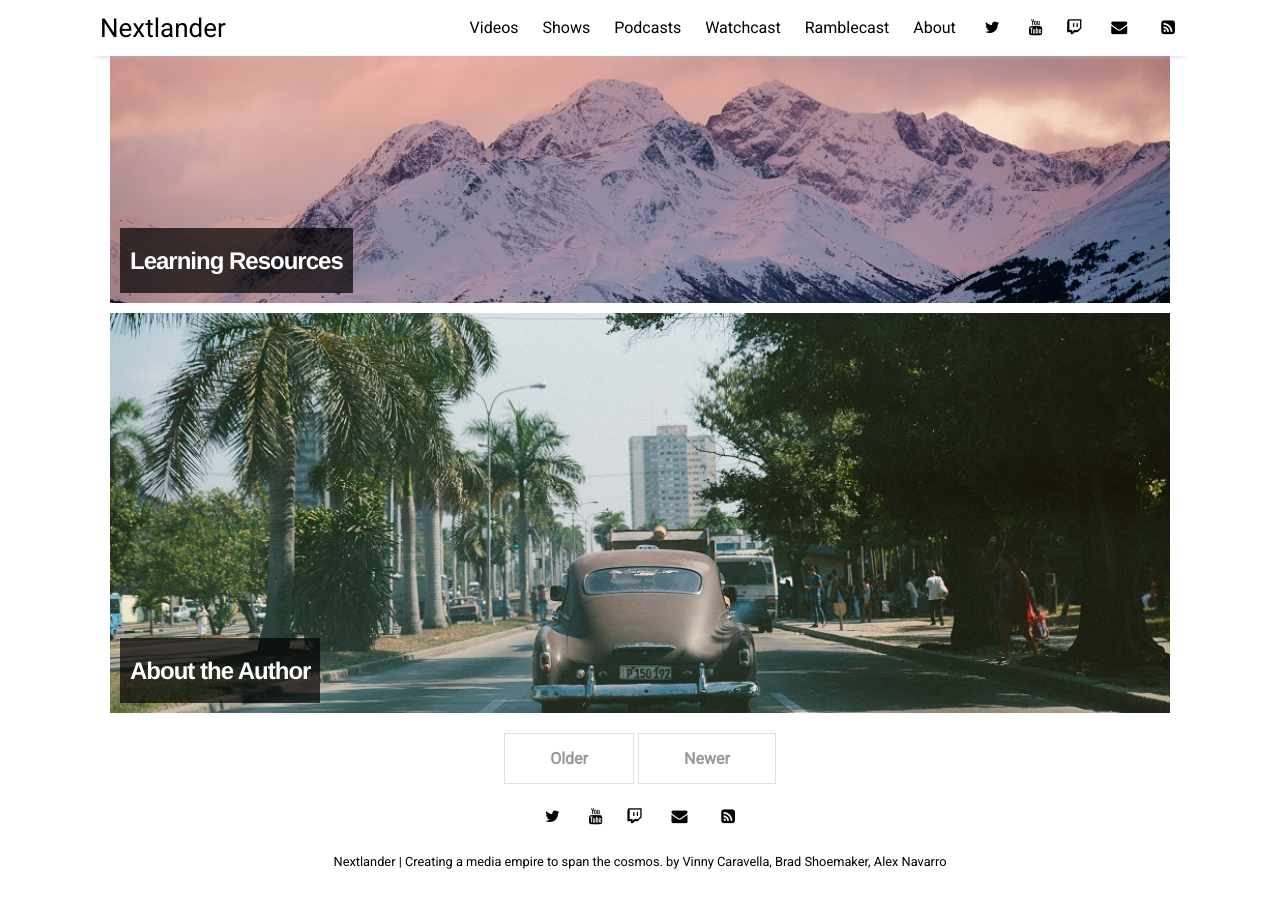
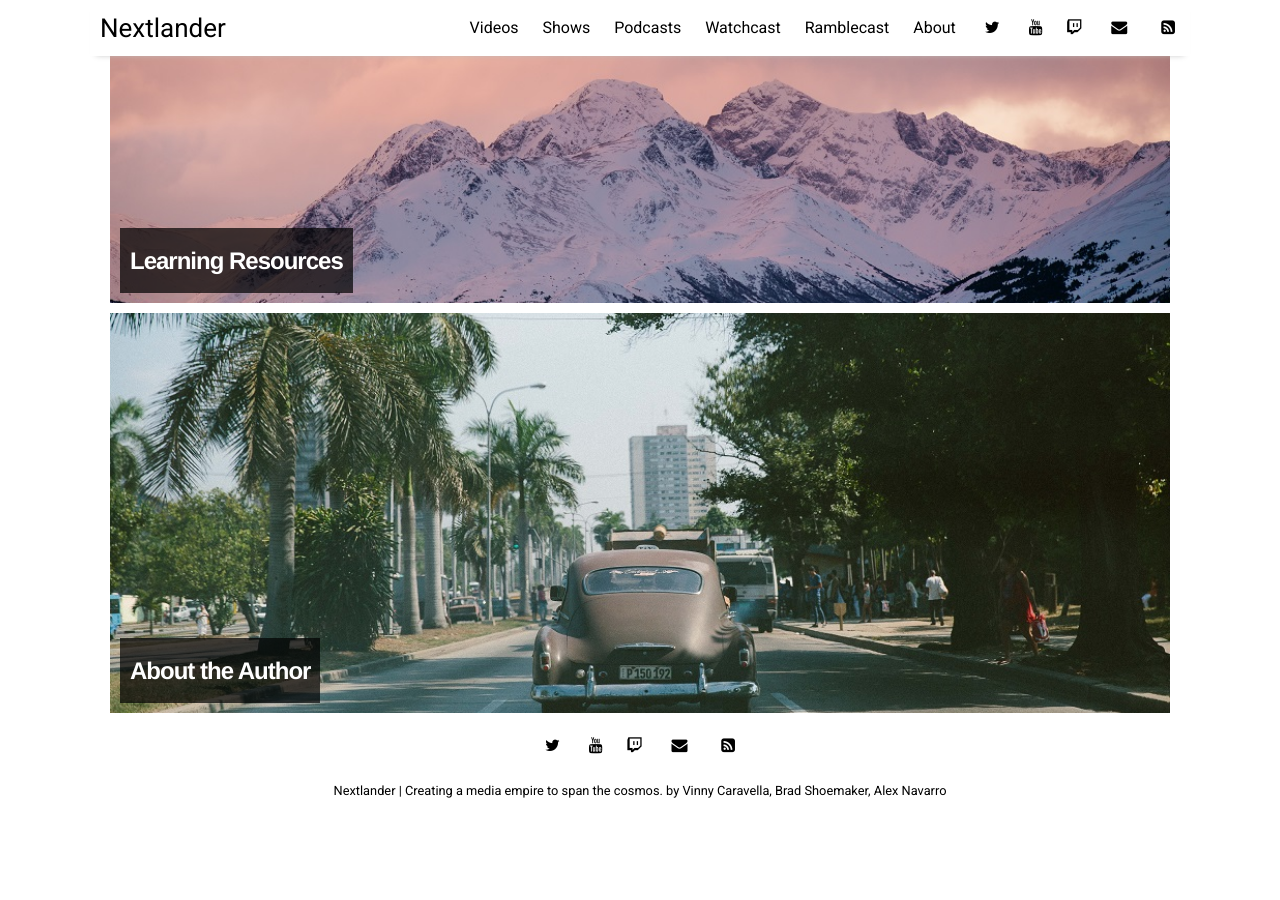
Before and after one commit to GodCheat/godcheat.github.io, a Jekyll site: the page built from index.html, in a window 1280 px wide and 900 px high, scrolled down 1398 px. Built offline with Jekyll 4.4.1, drawn with Linux system fonts in a browser that asks for light colours; nearby versions of some CDN libraries; the list of posts is cut into pages by our own code; after the commit the page ends 2227 px from its top, so only the background shows below that.

Commit message:
commented out pagination links

```diff
--- a/_layouts/home.html
+++ b/_layouts/home.html
@@ -8,7 +8,7 @@ title: Home
 {% endfor %}
 
 <!-- Pagination links -->
-<div class="pagination">
+<!--div class="pagination">
   {% if paginator.next_page %}
     <a class="pagination-button pagination-active next" href="{{ site.github.url }}{{ paginator.next_page_path }}">{{ site.data.settings.pagination.previous_page }}</a>
   {% else %}
@@ -19,4 +19,4 @@ title: Home
   {% else %}
     <span class="pagination-button">{{ site.data.settings.pagination.next_page }}</span>
   {% endif %}
-</div>
+</div-->
```
